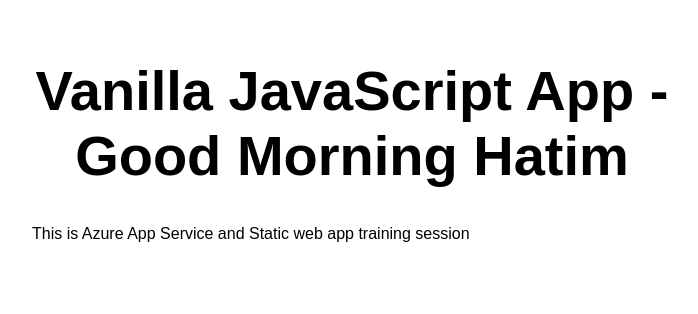
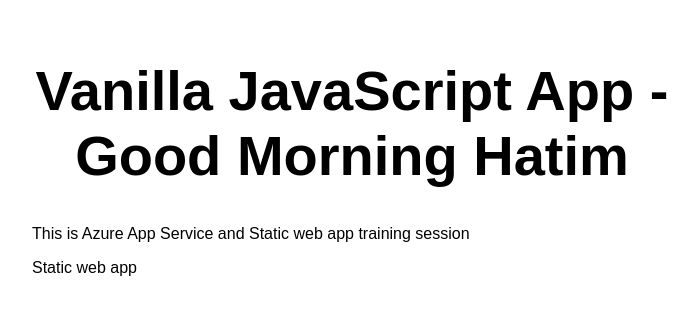
Before and after one commit to hatimjohar/my-first-static-web-app, a website: page src/index.html in a window 1280 px wide. Shown: the whole page, without its empty margins (288-986 px from the left). Drawn offline with Linux system fonts and the light colour scheme.

Commit message:
Add paragraph about static web app

```diff
--- a/src/index.html
+++ b/src/index.html
@@ -12,6 +12,7 @@
   <main>
     <h1>Vanilla JavaScript App - Good Morning Hatim</h1>
     <p1>This is Azure App Service and Static web app training session</p1>
+    <p>Static web app</p>
   </main>
 </body>
 
```
